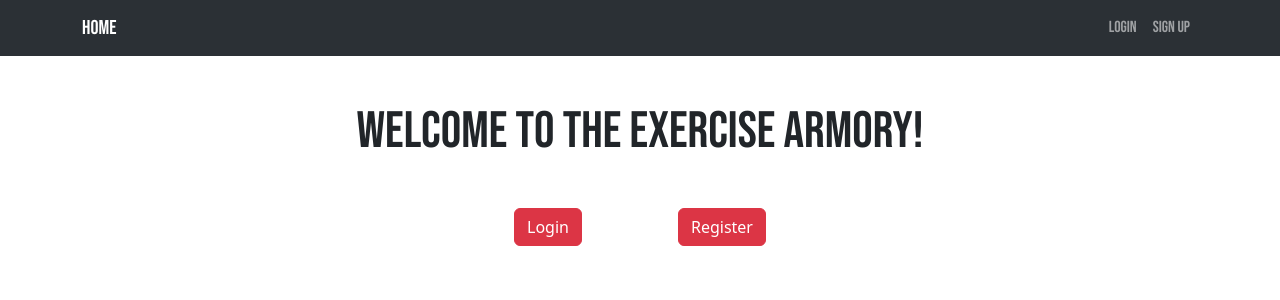
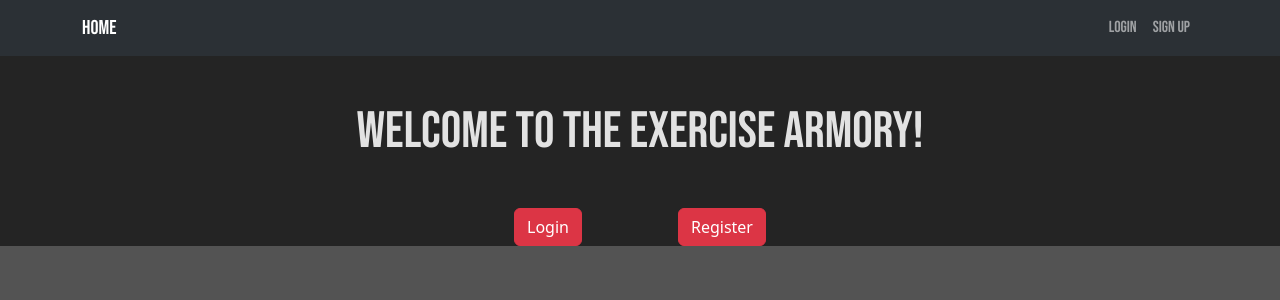
Before and after one commit to MattOzuna/exercise-armory-frontend, a React (Vite) app: page / in a window 1280 px wide. Shown: the top 300 px of the page. Built offline with nearby package versions, Linux system fonts and the light colour scheme; no server answers.

Commit message:
modified css to have a darker theme

```diff
--- a/src/components/auth/LoginForm.jsx
+++ b/src/components/auth/LoginForm.jsx
@@ -43,7 +43,7 @@ const LoginForm = ({ login }) => {
   }
 
   return (
-    <div className="w-50 mx-auto text-center">
+    <div className="w-50 mx-auto text-center" data-bs-theme="dark">
       <Form onSubmit={handleSubmit}>
         <h2 className="my-4 bebas-neue-regular">Login</h2>
         {errors.map((error) => (
--- a/src/components/auth/RegisterForm.jsx
+++ b/src/components/auth/RegisterForm.jsx
@@ -45,7 +45,7 @@ const RegisterForm = ({ register }) => {
   }
 
   return (
-    <div className="w-50 mx-auto text-center my-5">
+    <div className="w-50 mx-auto text-center my-5" data-bs-theme="dark">
       <Form onSubmit={handleSubmit}>
         <h2 className="my-4 bebas-neue-regular">Sign up</h2>
         {errors.map((error) => (
--- a/src/components/exercises/ExerciseCard.jsx
+++ b/src/components/exercises/ExerciseCard.jsx
@@ -4,7 +4,7 @@ import { v4 as uuidv4 } from "uuid";
 
 const ExerciseCard = ({ exercise, add=null }) => {
   return (
-    <Card className="my-2">
+    <Card className="my-2" data-bs-theme="dark">
       <Card.Body>
         <Card.Title className="text-center bebas-neue-regular fs-2">
           {exercise.name}
--- a/src/components/exercises/ExerciseList.jsx
+++ b/src/components/exercises/ExerciseList.jsx
@@ -58,7 +58,7 @@ const ExerciseList = () => {
 
   return (
     <>
-      <Container className="w-50">
+      <Container className="w-50" data-bs-theme="dark">
         <Row>
           <div className="text-center my-4">
             <h2 className="bebas-neue-regular">Find an Exercise</h2>
--- a/src/components/exercises/ExerciseSearch.jsx
+++ b/src/components/exercises/ExerciseSearch.jsx
@@ -15,7 +15,7 @@ const ExerciseSearch = ({ exercises }) => {
   };
 
   return (
-    <Container className="w-50">
+    <Container className="fluid w-50" data-bs-theme="dark">
       <Row>
         <input
           type="text"
@@ -24,8 +24,8 @@ const ExerciseSearch = ({ exercises }) => {
           className="form-control rounded-pill"
         />
       </Row>
-      <Row className="justify-content-center">
-        <ListGroup>
+      <Row className="mx-auto pl-1">
+        <ListGroup className="px-auto">
           {foundExercises.slice(0, 5).map((exercise) => (
             <ListGroup.Item key={exercise.id}>
               <Link
--- a/src/components/users/UserDetails.jsx
+++ b/src/components/users/UserDetails.jsx
@@ -62,7 +62,7 @@ const UserDetails = () => {
   }
 
   return (
-    <Container className="my-5 w-75">
+    <Container className="my-5 w-75" data-bs-theme="dark">
       <Row>
         <Card>
           <Card.Body>
--- a/src/components/workouts/WorkoutsDetails.jsx
+++ b/src/components/workouts/WorkoutsDetails.jsx
@@ -100,7 +100,7 @@ const WorkoutsDetails = () => {
   }
 
   return (
-    <Container className="my-5 w-75">
+    <Container className="my-5 w-75" data-bs-theme="dark">
       <Row>
         <h1 className="text-center bebas-neue-regular fs-2">
           Workout: {workout.date}
--- a/src/index.css
+++ b/src/index.css
@@ -1,4 +1,4 @@
-/* :root {
+:root {
   font-family: Inter, system-ui, Avenir, Helvetica, Arial, sans-serif;
   line-height: 1.5;
   font-weight: 400;
@@ -11,28 +11,33 @@
   text-rendering: optimizeLegibility;
   -webkit-font-smoothing: antialiased;
   -moz-osx-font-smoothing: grayscale;
-} */
+}
 
 a {
   font-weight: 500;
-  color: red;
+  color: rgb(249, 54, 54);
   text-decoration: inherit;
 }
 a:hover {
-  color: darkred;
+  color: rgb(202, 3, 3);
 }
 
-/* body {
-  margin: 0;
-  display: flex;
-  place-items: center;
-  min-width: 320px;
-  min-height: 100vh;
-} */
+body {
+  color: rgba(255, 255, 255, 0.87);
+  background-color: #242424;
+
+}
 
 h1 {
   font-size: 3.2em;
   line-height: 1.1;
+  background-color: #242424;
+
+}
+
+main {
+  color: rgba(255, 255, 255, 0.87);
+  background-color: #242424;
 }
 
 button {
@@ -57,7 +62,7 @@ button:focus-visible {
 @media (prefers-color-scheme: light) {
   :root {
     color: #213547;
-    background-color: #ffffff;
+    background-color: #535353;
   }
   a:hover {
     color: #747bff;
```
